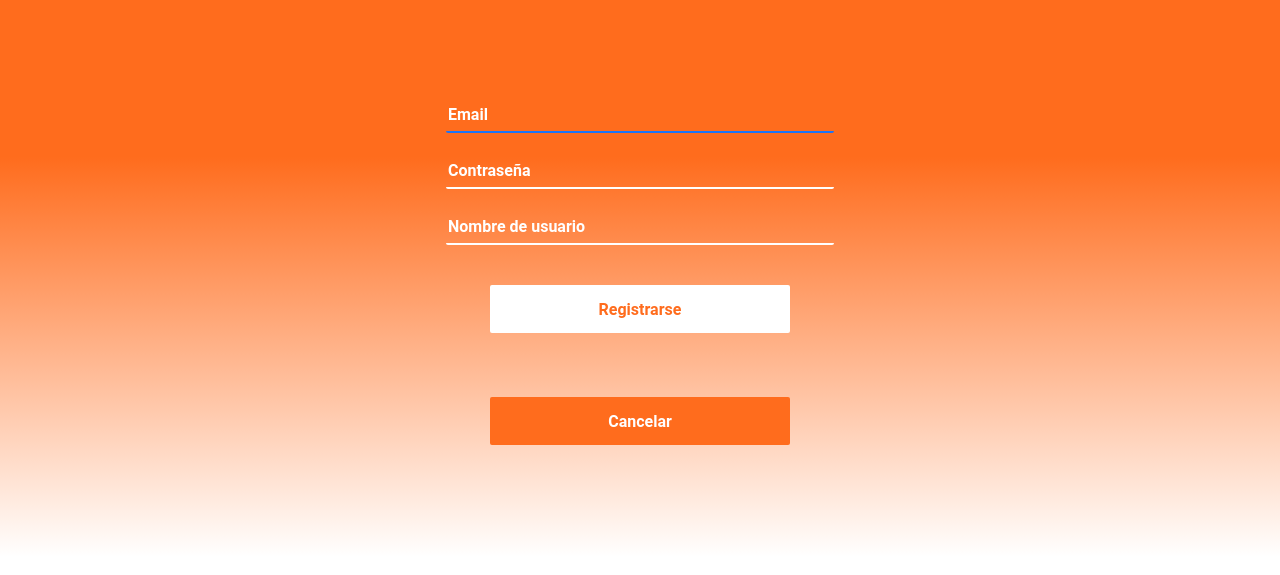
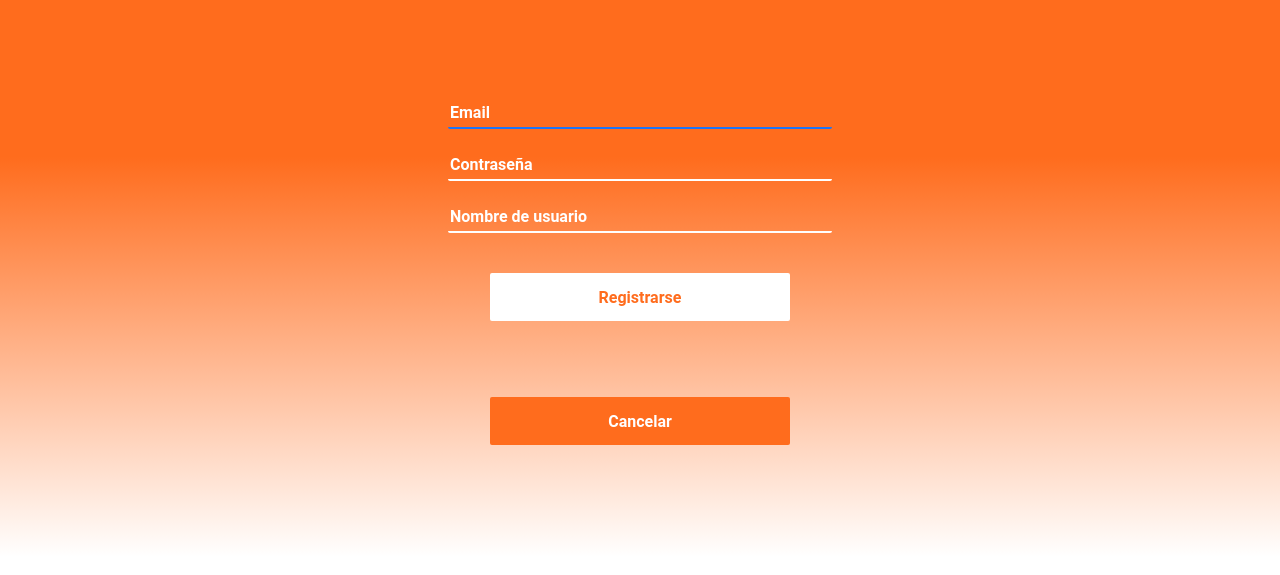
Before and after one commit to Amigos-Informaticos/GourmetRacePWA, a website with bundled scripts: page src/view/register.html in a window 1280 px wide. Shown: the part 243-818 px from the top of the page. Built offline with nearby package versions, Linux system fonts and the light colour scheme.

Commit message:
Inclusión de archivo main.css en register

```diff
--- a/src/css/main.css
+++ b/src/css/main.css
@@ -8,6 +8,8 @@ body {
     left: 0;
     right: 0;
     bottom: 0;
+    width: 100%;
+    height: 100%;
     overflow-y: hidden;
     overflow-x: hidden;
 }
--- a/src/view/register.html
+++ b/src/view/register.html
@@ -7,6 +7,7 @@
 	<link rel="stylesheet" href="../css/register.css"/>
 	<link rel="stylesheet" href="../css/inputs.css"/>
 	<link rel="stylesheet" href="../css/colors.css"/>
+	<link rel="stylesheet" href="../css/main.css">
 	<script
 			src="https://kit.fontawesome.com/bebd6569f1.js"
 			crossorigin="anonymous"
```
